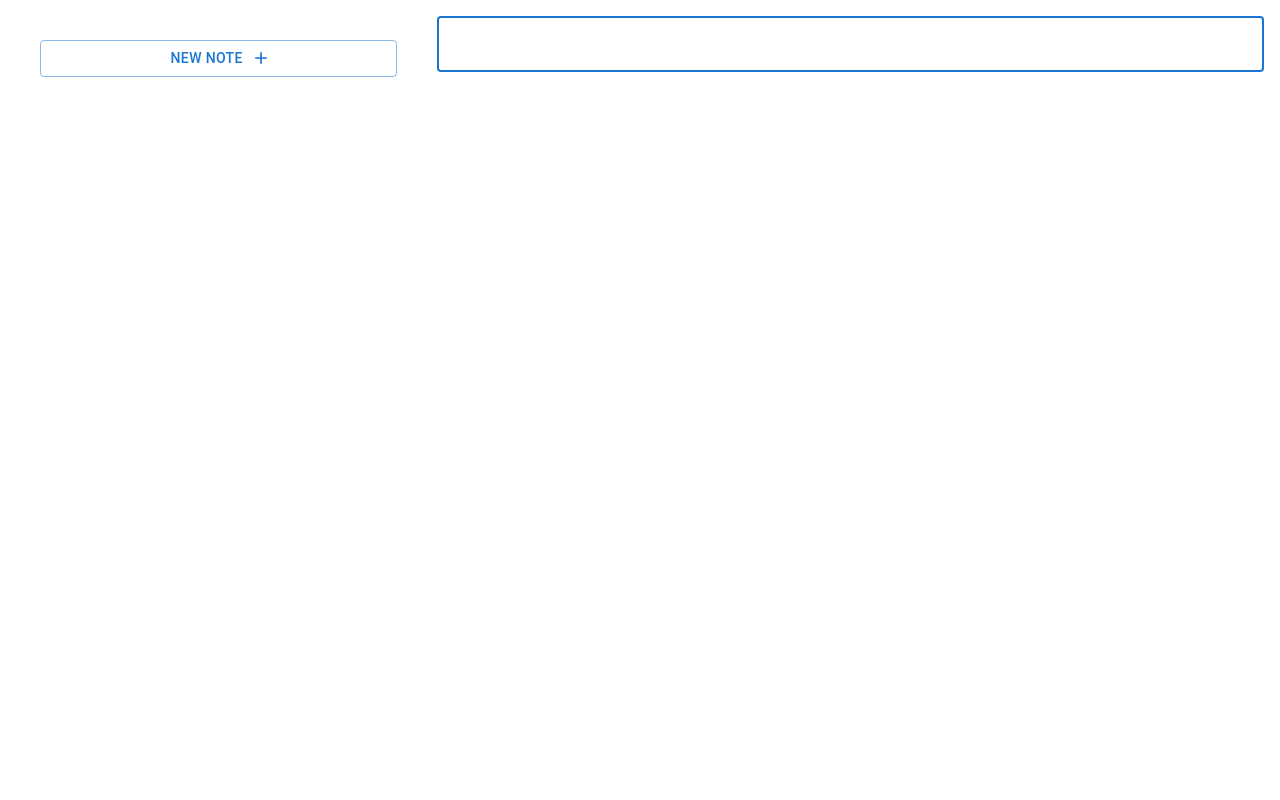
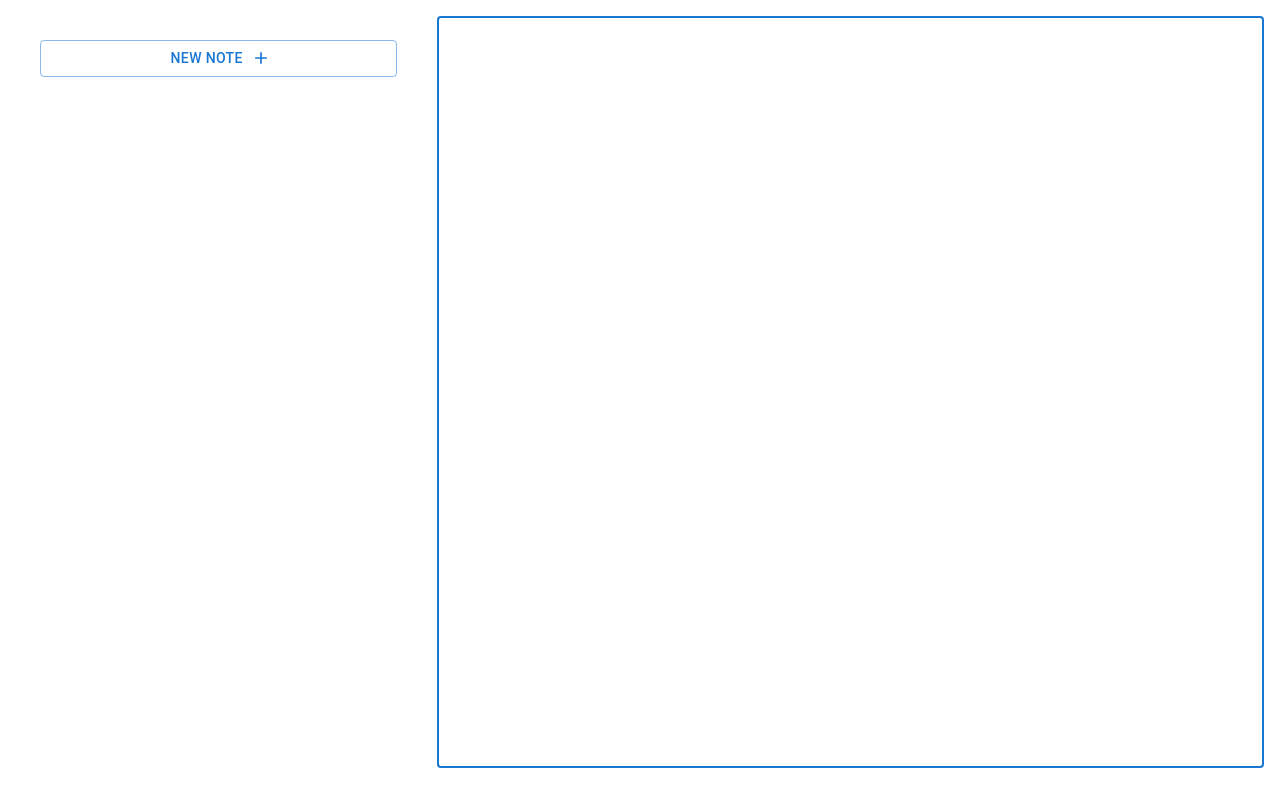
Before and after one commit to Jett59/notes, a React (Create React App) app: page / in a window 1280 px wide. Built offline with nearby package versions, Linux system fonts and the light colour scheme.

Commit message:
add confirmation dialog before deleting notes and allow sidebar to scroll independently of main notes screen

```diff
--- a/src/App.tsx
+++ b/src/App.tsx
@@ -1,9 +1,8 @@
-import { Button, CssBaseline, Grid, ThemeProvider, createTheme, useMediaQuery } from '@mui/material';
+import { Box, CssBaseline, Grid, ThemeProvider, createTheme, useMediaQuery } from '@mui/material';
 import React, { useEffect, useMemo, useState } from 'react';
 import NoteSelector from './NoteSelector';
 import { Note } from './note';
 import NoteViewer from './NoteViewer';
-import { read } from 'fs';
 
 export default function App() {
   const prefersDarkMode = useMediaQuery('(prefers-color-scheme: dark)');
@@ -52,8 +51,13 @@ export default function App() {
   return (
     <ThemeProvider theme={theme}>
       <CssBaseline />
-      <Grid container padding={2} spacing={2}>
-        <Grid item md={4}>
+      <Box sx={{ height: '100vh', overflow: 'hidden', p: 2 }}>
+        <Grid
+          container
+          spacing={2}
+          sx={{ height: '100%' }}
+        >
+        <Grid item xs={12} md={4} sx={{ height: { md: '100%' }, minHeight: 0 }}>
           <NoteSelector
             notes={notes}
             openNote={(index) => {
@@ -75,7 +79,7 @@ export default function App() {
             }}
           />
         </Grid>
-        <Grid item md={8}>
+        <Grid item xs={12} md={8} sx={{ height: { md: '100%' }, minHeight: 0 }}>
           {notes.length > 0 &&
             <NoteViewer
               noteContent={notes[openNoteIndex].content}
@@ -94,7 +98,8 @@ export default function App() {
             />
           }
         </Grid>
-      </Grid>
+        </Grid>
+      </Box>
     </ThemeProvider>
   );
 }
--- a/src/NoteSelector.tsx
+++ b/src/NoteSelector.tsx
@@ -1,10 +1,31 @@
 import * as React from 'react';
 import { Note } from './note';
-import { Button, IconButton, Stack, Tooltip } from '@mui/material';
+import { Box, Button, Dialog, DialogActions, DialogContent, DialogContentText, DialogTitle, IconButton, Stack, Tooltip } from '@mui/material';
 import { Add, Delete } from '@mui/icons-material';
+import { useState } from 'react';
+
+function DeleteConfirmDialog({ open, onClose, onConfirm }: { open: boolean, onClose: () => void, onConfirm: () => void }) {
+    return (
+        <Dialog open={open} onClose={onClose}>
+            <DialogTitle>Delete Note</DialogTitle>
+            <DialogContent>
+                <DialogContentText>
+                    Are you sure you want to delete this note? This action cannot be undone.
+                </DialogContentText>
+            </DialogContent>
+            <DialogActions>
+                <Button onClick={onClose} color="primary">          Cancel     </Button>
+                <Button onClick={onConfirm} color="secondary">Delete</Button>
+            </DialogActions>
+        </Dialog>
+    );
+}
 
 export default function NoteSelector({ notes, openNote, deleteNote }: { notes: Note[], openNote: (index: number) => void, deleteNote: (index: number) => void }) {
-    return (
+    const [deleteIndex, setDeleteIndex] = useState<number | null>(null);
+
+    return (<>
+        <Box sx={{ height: '100%', minHeight: 0, overflowY: 'auto' }}>
             <Stack
                 direction="column"
                 spacing={2}
@@ -29,7 +50,7 @@ export default function NoteSelector({ notes, openNote, deleteNote }: { notes: N
                                 }
                             </Button>
                                 <Tooltip title="Delete">
-                                <IconButton onClick={() => deleteNote(index)}><Delete /></IconButton>
+                                    <IconButton onClick={() => setDeleteIndex(index)}><Delete /></IconButton>
                                 </Tooltip>
                             </>
                             : <Button
@@ -46,5 +67,16 @@ export default function NoteSelector({ notes, openNote, deleteNote }: { notes: N
                 ))
                 }
             </Stack >
-    );
+        </Box>
+        <DeleteConfirmDialog
+            open={deleteIndex !== null}
+            onClose={() => setDeleteIndex(null)}
+            onConfirm={() => {
+                if (deleteIndex !== null) {
+                    deleteNote(deleteIndex);
+                    setDeleteIndex(null);
                 }
+            }}
+        />
+    </>);
+}
--- a/src/NoteViewer.tsx
+++ b/src/NoteViewer.tsx
@@ -6,6 +6,17 @@ export default function NoteViewer({ noteContent, setNoteContent, shouldRequestF
         fullWidth
         multiline
         autoFocus
+        sx={{
+            height: '100%',
+            '& .MuiInputBase-root': {
+                alignItems: 'stretch',
+                height: '100%',
+            },
+            '& .MuiInputBase-inputMultiline': {
+                height: '100% !important',
+                overflowY: 'auto !important',
+            },
+        }}
         inputRef={input => {
             if (input && shouldRequestFocus) {
                 input.focus();
```
Also changed, not shown: 1 other file (tests, documents, lock files or other folders). Lines whose indentation alone changed are shown as unchanged.
